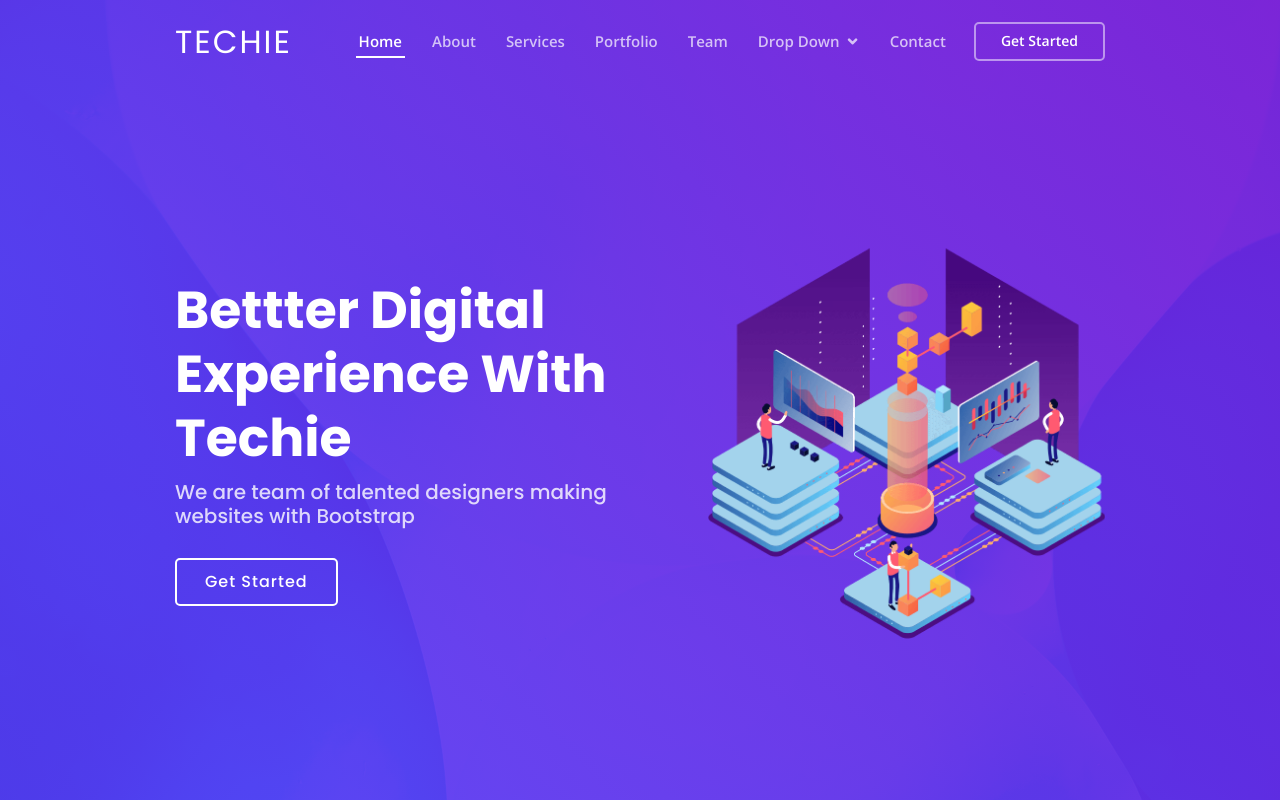
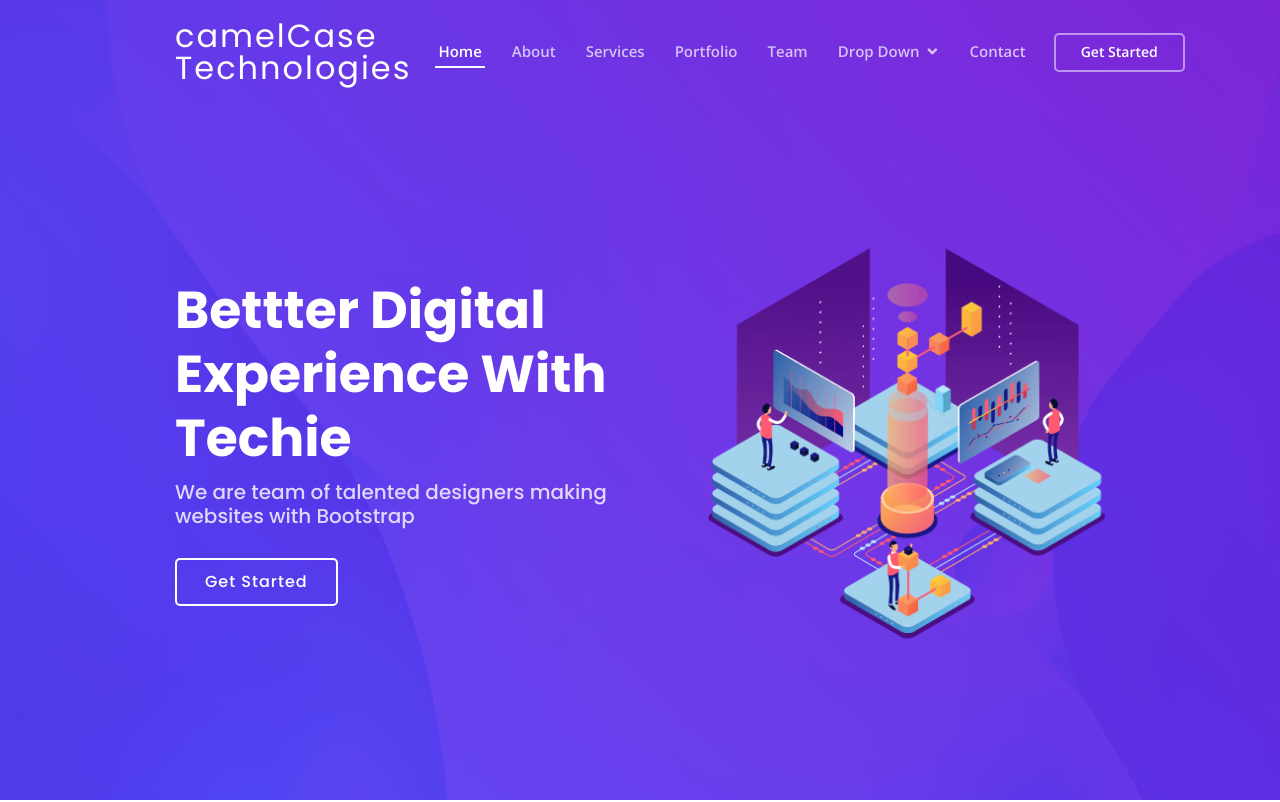
Before and after one commit to mrmalhotra/camelcasetechnologies, a plain HTML site: page index.html in a window 1280 px wide. Shown: the top 802 px of the page. Drawn offline with nearby package versions, Linux system fonts and the light colour scheme.

Commit message:
CNAME added

```diff
--- a/assets/css/style.css
+++ b/assets/css/style.css
@@ -131,7 +131,7 @@ h1, h2, h3, h4, h5, h6 {
   line-height: 1;
   font-weight: 400;
   letter-spacing: 2px;
-  text-transform: uppercase;
+  text-transform: none;
 }
 
 #header .logo a {
--- a/index.html
+++ b/index.html
@@ -43,7 +43,7 @@
 
       <div class="row justify-content-center">
         <div class="col-xl-9 d-flex align-items-center">
-          <h1 class="logo mr-auto"><a href="index.html">Techie</a></h1>
+          <h1 class="logo mr-auto"><a href="index.html">camelCase Technologies</a></h1>
           <!-- Uncomment below if you prefer to use an image logo -->
           <!-- <a href="index.html" class="logo mr-auto"><img src="assets/img/logo.png" alt="" class="img-fluid"></a>-->
 
```
Also changed, not shown: 1 other file.
